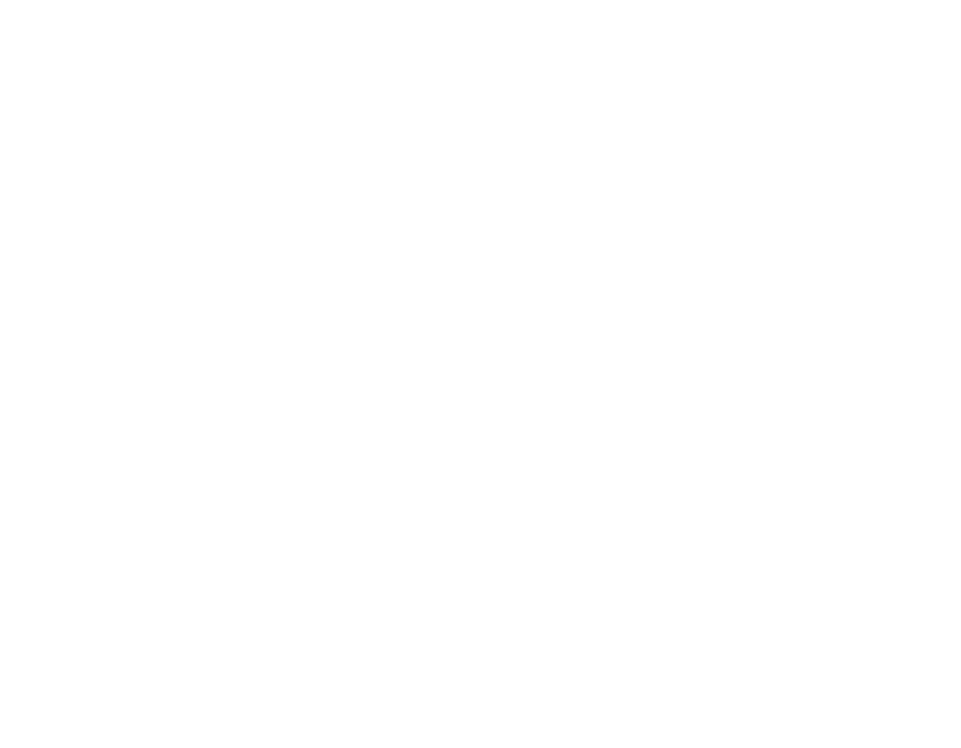
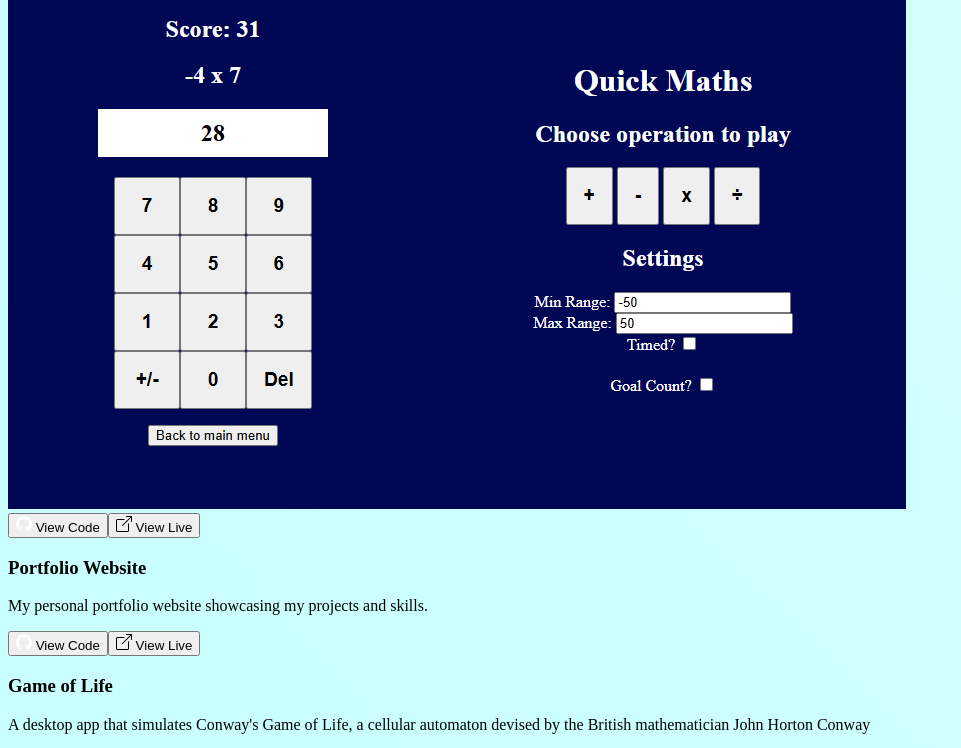
Before and after one commit to R41Ryan/r41ryan.github.io, a React (Vite) app in the folder website-portfolio/: page / in a window 1280 px wide. Shown: the part 2000-2748 px from the top of the page, without its empty margins (0-961 px from the left). Before the commit the page ends 1730 px from the top, so only its background shows below. Built offline with nearby package versions, Linux system fonts and the light colour scheme; a web font is replaced by a local one.

Commit message:
added dynamic projects section.
The projects are read from a JSON file which can be updated and it will render correctly.

```diff
--- a/website-portfolio/public/JSON/projects.json
+++ b/website-portfolio/public/JSON/projects.json
@@ -1,16 +1,16 @@
 [
     {
         "id": "quick-maths",
-        "name": "Quick Maths",
+        "title": "Quick Maths",
         "description": "A web app that helps you practice your mental maths skills. It generates random maths questions and gives you a score based on your performance.",
         "technologies": ["React", "JavaScript", "CSS", "HTML", "Supabase"],
-        "images": ["images/quick-maths-in-game.PNG", "quick-maths-main.PNG"],
+        "images": ["images/quick-maths-in-game.PNG", "images/quick-maths-main.PNG"],
         "repo": "https://github.com/R41Ryan/Quick-Maths-Web",
         "link": "https://r41ryan.github.io/quick-maths-web/"
     },
     {
         "id": "portfolio",
-        "name": "Portfolio Website",
+        "title": "Portfolio Website",
         "description": "My personal portfolio website showcasing my projects and skills.",
         "technologies": ["React", "JavaScript", "CSS", "HTML"],
         "repo": "https://github.com/R41Ryan/r41ryan.github.io",
@@ -18,7 +18,7 @@
     },
     {
         "id": "game-of-life",
-        "name": "Game of Life",
+        "title": "Game of Life",
         "description": "A desktop app that simulates Conway's Game of Life, a cellular automaton devised by the British mathematician John Horton Conway",
         "technologies": ["C++", "SDL2"],
         "images": ["images/game-of-life-draw.gif", "images/game-of-life-hi.gif", "images/game-of-life-star.gif"],
@@ -26,16 +26,16 @@
     },
     {
         "id": "gene-revolution",
-        "name": "Gene rEvoution",
+        "title": "Gene rEvoution",
         "description": "A video game where you play as a soldier tasked with clearing out den of mutated creatures. You can upgrade your weapons by using points earned from killing enemies.",
         "technologies": ["Godot", "GDScript"],
-        "images": ["images/gene-revolution-screenshot.PNG"],
+        "images": ["images/gene-revolution-screenshot.png"],
         "repo": "https://github.com/R41Ryan/Gene-rEvolution-Godot",
         "link": "https://r41ryan.itch.io/gene-revolution"
     },
     {
         "id": "snake-game",
-        "name": "Snake Game",
+        "title": "Snake Game",
         "description": "A simple snake game where you control a snake to eat food and grow longer. The game ends when the snake collides with itself or the walls.",
         "technologies": ["C++", "SDL2"],
         "images": ["images/snake-menu.PNG", "images/snake-game-over.PNG", "images/snake-in-game.PNG"],
@@ -43,7 +43,7 @@
     },
     {
         "id": "pdf-plagiarism-checker",
-        "name": "PDF Plagiarism Checker",
+        "title": "PDF Plagiarism Checker",
         "description": "A desktop app where you can check if a collection of PDF files have plagiarised each other. It uses a custom algorithm to check for similarities between the files.",
         "technologies": ["Java"],
         "repo": "https://github.com/R41Ryan/Plagiarism-Checker"
--- a/website-portfolio/src/components/Header.jsx
+++ b/website-portfolio/src/components/Header.jsx
@@ -9,7 +9,6 @@
   useEffect(() => {
     const handleScroll = () => {
       const scrollTop = window.scrollY || document.documentElement.scrollTop;
-      console.log(scrollTop, pastScrollHeight.current);
       if (scrollTop > pastScrollHeight.current) {
         setIsHidden(true);
       }
--- a/website-portfolio/src/pages/MainPage.jsx
+++ b/website-portfolio/src/pages/MainPage.jsx
@@ -2,6 +2,7 @@
 import "./AboutMe.css";
 import "./Skills.css";
 import TextPanel from "../components/TextPanel";
+import { useEffect, useState } from "react";
 
 function MainPage() {
   const aboutMe = [
@@ -26,6 +27,19 @@
         "Outside of coding, I enjoy playing strategy games like Total War, coming up with fan-fiction ideas for my favorite games and movies, and spending time with friends and family. I also enjoy playing a bit of Dungeons & Dragons.",
     },
   ];
+
+  const [projects, setProjects] = useState([]);
+
+  useEffect(() => {
+    fetch("/JSON/projects.json")
+      .then((response) => response.json())
+      .then((data) => {
+        setProjects(data);
+      })
+      .catch((error) => {
+        console.error("Error fetching projects:", error);
+      });
+  }, []);
 
   return (
     <div>
@@ -89,7 +103,10 @@
         <h2>Skills</h2>
         <div className="skills_content">
           <div className="languages">
-            <h3><img src="./images/code-square.svg" /><div>Languages</div></h3>
+            <h3>
+              <img src="./images/code-square.svg" />
+              <div>Languages</div>
+            </h3>
             <ul>
               <li>JavaScript</li>
               <li>Python</li>
@@ -100,7 +117,10 @@
             </ul>
           </div>
           <div className="technologies">
-            <h3><img src="./images/gear.svg" /><div>Technologies</div></h3>
+            <h3>
+              <img src="./images/gear.svg" />
+              <div>Technologies</div>
+            </h3>
             <ul>
               <li>Git, Github</li>
               <li>Node.js</li>
@@ -111,7 +131,10 @@
             </ul>
           </div>
           <div className="soft-skills">
-            <h3><img src="./images/chat-fill.svg" /><div>Soft Skills</div></h3>
+            <h3>
+              <img src="./images/chat-fill.svg" />
+              <div>Soft Skills</div>
+            </h3>
             <ul>
               <li>Communicator</li>
               <li>Problem Solver</li>
@@ -124,6 +147,51 @@
           </div>
         </div>
       </div>
+      <div className="projects">
+        {projects.length > 0 ? <h2>Projects</h2> : <h2>Loading Projects...</h2>}
+        <div className="projects_content">
+          {projects.map((project) => (
+            <div key={project.id} className="project-panel">
+              <h3>{project.title}</h3>
+              <p>{project.description}</p>
+              <div className="project-images">
+                {project.images &&
+                  project.images.map((image, index) => (
+                    <img
+                      key={index}
+                      src={image}
+                      alt={`Project ${project.id} image ${index + 1}`}
+                    />
+                  ))}
+              </div>
+              <div className="project-links">
+                {project.repo && (
+                  <a
+                    href={project.repo}
+                    target="_blank"
+                    rel="noopener noreferrer"
+                  >
+                    <button>
+                      <img src="images/github.svg" alt="GitHub" /> View Code
+                    </button>
+                  </a>
+                )}
+                {project.link && (
+                  <a
+                    href={project.link}
+                    target="_blank"
+                    rel="noopener noreferrer"
+                  >
+                    <button>
+                      <img src="images/box-arrow-up-right.svg" alt="Live Demo" /> View Live
+                    </button>
+                  </a>
+                )}
+              </div>
+            </div>
+          ))}
+        </div>
+      </div>
     </div>
   );
 }
```
